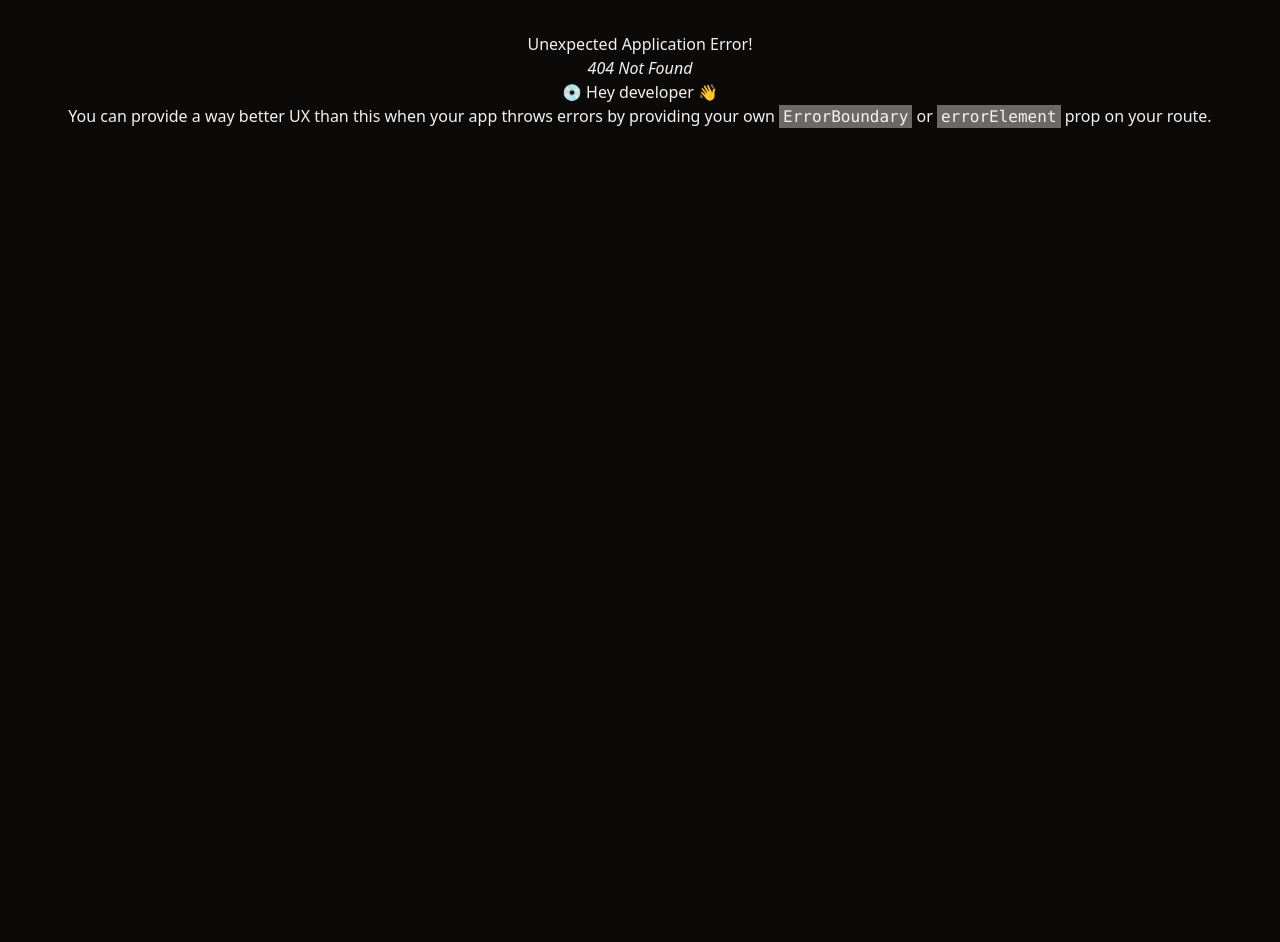
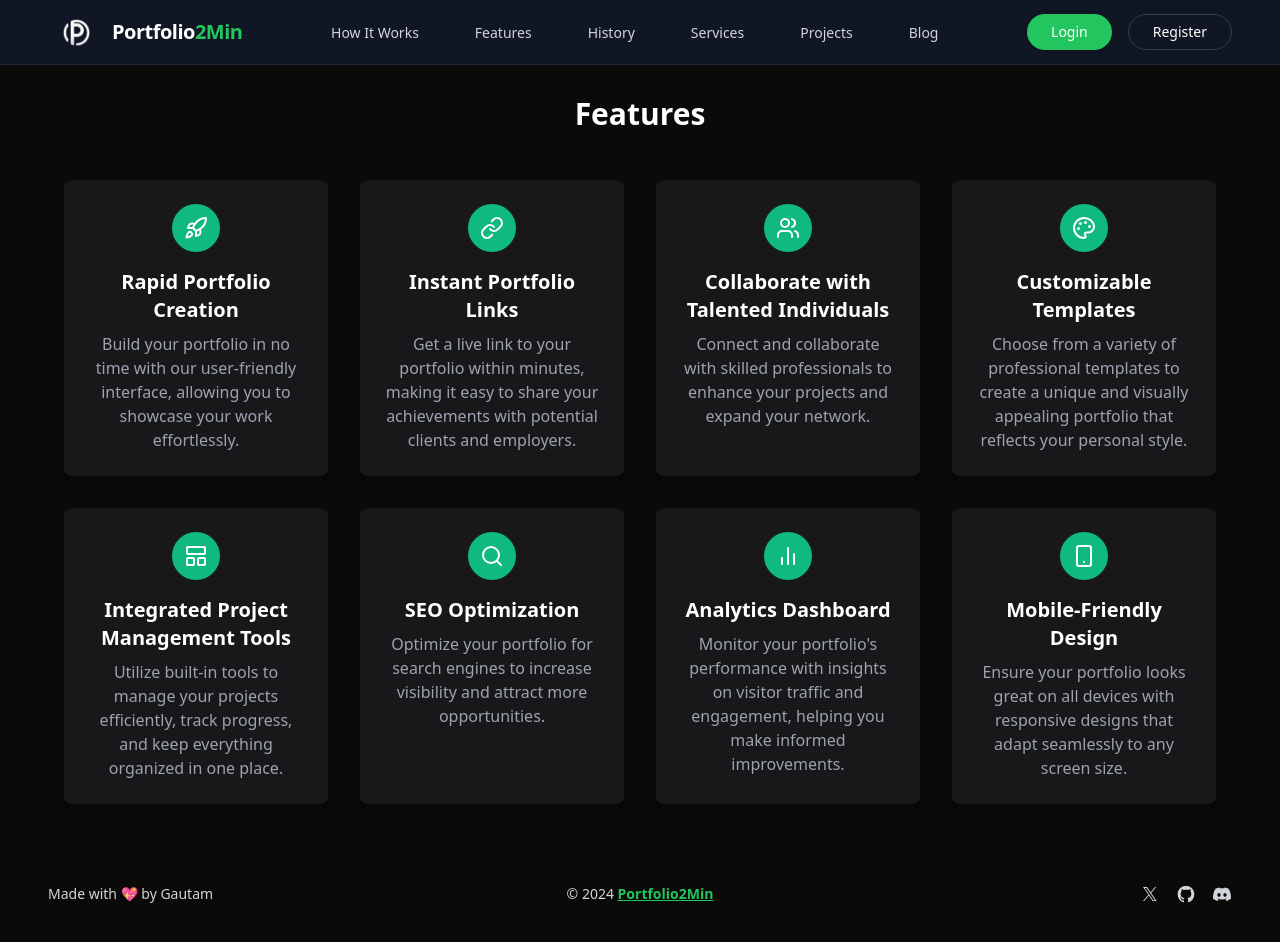
Before and after one commit to gautamkumar1/Portfolio2Min, a React (Vite) app in the folder client/: page /features in a window 1280 px wide. Before the commit this address had no page. Shown: the top 942 px of the page. Before the commit the page ends 800 px from the top, so only its background shows below. Built offline with nearby package versions, Linux system fonts and the light colour scheme.

Commit message:
Added Features Section

```diff
--- a/client/src/App.jsx
+++ b/client/src/App.jsx
@@ -5,6 +5,7 @@ import LandingPage from './landingPage/LandingPage'
 import Login from './pages/Login/Login'
 import Register from './pages/Register/Register'
 import HowItWorks from './pages/How it works/HowItWorks'
+import Features from './pages/Features/Features'
 
 
 
@@ -29,6 +30,10 @@ function App() {
     {
       path:"/howitworks",
       element: <HowItWorks/>
+    },
+    {
+      path:"/features",
+      element: <Features/>
     }
       ]
     }
--- a/client/src/components/layout/Navbar.jsx
+++ b/client/src/components/layout/Navbar.jsx
@@ -8,7 +8,7 @@ const Navbar = () => {
 
   const navLinks = [
     { to: "/howitworks", label: "How It Works" },
-    { to: "/careers", label: "Careers" },
+    { to: "/features", label: "Features" },
     { to: "/history", label: "History" },
     { to: "/services", label: "Services" },
     { to: "/projects", label: "Projects" },
--- a/client/src/landingPage/LandingPage.jsx
+++ b/client/src/landingPage/LandingPage.jsx
@@ -1,23 +1,22 @@
+import Features from "../pages/Features/Features"
 import HowItWorks from "../pages/How it works/HowItWorks"
 import { HeroVideoDialogDemoTopInBottomOut } from "./HeroVideo"
 
 export default function LandingPage() {
   return (
-    <div className="min-h-screen bg-[#0C0A09] flex flex-col items-center justify-center p-4 sm:p-6 md:p-8 lg:p-12">
+    <div className="min-h-screen bg-zinc-950">
+      {/* Hero Section with constrained width */}
+      <div className="flex flex-col items-center justify-center p-4 sm:p-6 md:p-8 lg:p-12">
         <div className="w-full max-w-[90%] md:max-w-4xl text-center space-y-6 md:space-y-8 mt-20">
-        {/* Heading with responsive font sizes and padding */}
           <h1 className="text-3xl sm:text-4xl md:text-5xl lg:text-6xl font-bold leading-tight bg-gradient-to-r from-indigo-400 to-green-400 text-transparent bg-clip-text px-2">
             Build Your Portfolio in Just 2 Minutes!
           </h1>
 
-        {/* Subheading with responsive text and width */}
           <p className="text-base sm:text-lg md:text-xl lg:text-2xl text-zinc-400 max-w-xs sm:max-w-lg md:max-w-2xl mx-auto px-2">
             Effortlessly create a stunning portfolio and showcase your talents instantly with our intuitive generator!
           </p>
 
-        {/* Button container with improved responsive layout */}
           <div className="flex flex-col sm:flex-row items-center justify-center gap-4 sm:gap-6 pt-4 px-2">
-          {/* Primary Button - Made responsive with consistent width */}
             <button className="relative block group w-full sm:w-48">
               <span className="absolute inset-0 bg-indigo-500 rounded-lg"></span>
               <div className="relative bg-zinc-950 border-2 border-indigo-500 rounded-lg transition-all duration-200 -translate-x-2 -translate-y-2 group-hover:translate-x-0 group-hover:translate-y-0">
@@ -29,27 +28,27 @@ export default function LandingPage() {
               </div>
             </button>
 
-          {/* Secondary Button - Made responsive with consistent width */}
             <button className="w-full sm:w-48 bg-zinc-950 text-zinc-300 border border-zinc-700 border-b-4 font-medium overflow-hidden relative px-4 sm:px-6 py-3 rounded-lg hover:brightness-110 hover:border-t-4 hover:border-b active:opacity-75 outline-none duration-300 group">
               <span className="bg-zinc-400 absolute -top-[150%] left-0 inline-flex w-80 h-[5px] rounded-md opacity-50 group-hover:top-[150%] duration-500 shadow-[0_0_10px_10px_rgba(0,0,0,0.3)]"></span>
               <span className="text-base sm:text-lg whitespace-nowrap">Learn More</span>
             </button>
           </div>
-        {/* Hero Video Dialog */}
+
           <div>
             <HeroVideoDialogDemoTopInBottomOut />
           </div>
-        {/* Hero Motiviation text */}
-        <div className="bg-[#0C0A09] text-white flex items-center justify-center min-h-screen">
-          <div className="text-center max-w-3xl mx-auto space-y-8 px-4">
+        </div>
+      </div>
 
+      {/* Motivation Section */}
+      <div className="w-full bg-zinc-950 text-white py-16">
+        <div className="max-w-4xl mx-auto text-center px-4">
+          <div className="text-center max-w-3xl mx-auto space-y-8">
             <h1 className="text-3xl md:text-4xl font-bold">
               Don't Let Your Career Potential Go Unnoticed
             </h1>
 
-
             <div className="grid grid-cols-1 md:grid-cols-3 gap-8">
-
               <div className="flex flex-col items-center space-y-4">
                 <span className="text-5xl">😟</span>
                 <p className="text-center text-gray-300">Struggling to stand out in a crowded job market</p>
@@ -68,16 +67,18 @@ export default function LandingPage() {
               </div>
             </div>
 
-
             <p className="text-gray-400 mt-4">⬇ there is an easier way</p>
           </div>
         </div>
+      </div>
 
-        {/* Ho it works */}
-        <div>
-          <HowItWorks/>
+      {/* How It Works Section */}
+      <div className="w-full">
+        <HowItWorks />
       </div>
+
+      {/* Features Section - Now full width */}
+      <Features />
     </div>
-    </div>
-  )
+  );
 }
--- /dev/null
+++ b/client/src/pages/Features/Features.jsx
@@ -0,0 +1,87 @@
+import {
+    Rocket,
+    Link,
+    Users,
+    Palette,
+    LayoutPanelTop,
+    Search,
+    BarChart2,
+    Smartphone,
+} from 'lucide-react';
+
+export default function Features() {
+    const features = [
+        {
+            icon: <Rocket className="h-6 w-6 text-white" />,
+            title: 'Rapid Portfolio Creation',
+            description:
+                'Build your portfolio in no time with our user-friendly interface, allowing you to showcase your work effortlessly.',
+        },
+        {
+            icon: <Link className="h-6 w-6 text-white" />,
+            title: 'Instant Portfolio Links',
+            description:
+                'Get a live link to your portfolio within minutes, making it easy to share your achievements with potential clients and employers.',
+        },
+        {
+            icon: <Users className="h-6 w-6 text-white" />,
+            title: 'Collaborate with Talented Individuals',
+            description:
+                'Connect and collaborate with skilled professionals to enhance your projects and expand your network.',
+        },
+        {
+            icon: <Palette className="h-6 w-6 text-white" />,
+            title: 'Customizable Templates',
+            description:
+                'Choose from a variety of professional templates to create a unique and visually appealing portfolio that reflects your personal style.',
+        },
+        {
+            icon: <LayoutPanelTop className="h-6 w-6 text-white" />,
+            title: 'Integrated Project Management Tools',
+            description:
+                'Utilize built-in tools to manage your projects efficiently, track progress, and keep everything organized in one place.',
+        },
+        {
+            icon: <Search className="h-6 w-6 text-white" />,
+            title: 'SEO Optimization',
+            description:
+                'Optimize your portfolio for search engines to increase visibility and attract more opportunities.',
+        },
+        {
+            icon: <BarChart2 className="h-6 w-6 text-white" />,
+            title: 'Analytics Dashboard',
+            description:
+                "Monitor your portfolio's performance with insights on visitor traffic and engagement, helping you make informed improvements.",
+        },
+        {
+            icon: <Smartphone className="h-6 w-6 text-white" />,
+            title: 'Mobile-Friendly Design',
+            description:
+                'Ensure your portfolio looks great on all devices with responsive designs that adapt seamlessly to any screen size.',
+        },
+    ];
+
+    return (
+
+    <section className="w-full py-16 px-4 sm:px-6 lg:px-8">
+    <div className="max-w-7xl mx-auto">
+      <h2 className="text-3xl font-bold text-center mb-12 text-white">Features</h2>
+      <div className="grid grid-cols-1 sm:grid-cols-2 md:grid-cols-3 lg:grid-cols-4 gap-6 md:gap-8">
+        {features.map((feature, index) => (
+          <div
+            key={index}
+            className="flex flex-col items-center bg-zinc-900 rounded-lg p-6 shadow-md hover:bg-zinc-800 hover:shadow-lg transition-shadow duration-300 h-full"
+
+          >
+            <div className="flex items-center justify-center w-12 h-12 bg-emerald-500 rounded-full mb-4">
+              {feature.icon}
+            </div>
+            <h3 className="text-xl font-semibold mb-2 text-center text-white">{feature.title}</h3>
+            <p className="text-gray-400 text-center">{feature.description}</p>
+          </div>
+        ))}
+      </div>
+    </div>
+  </section>
+    );
+}
```
Lines whose indentation alone changed are shown as unchanged.
